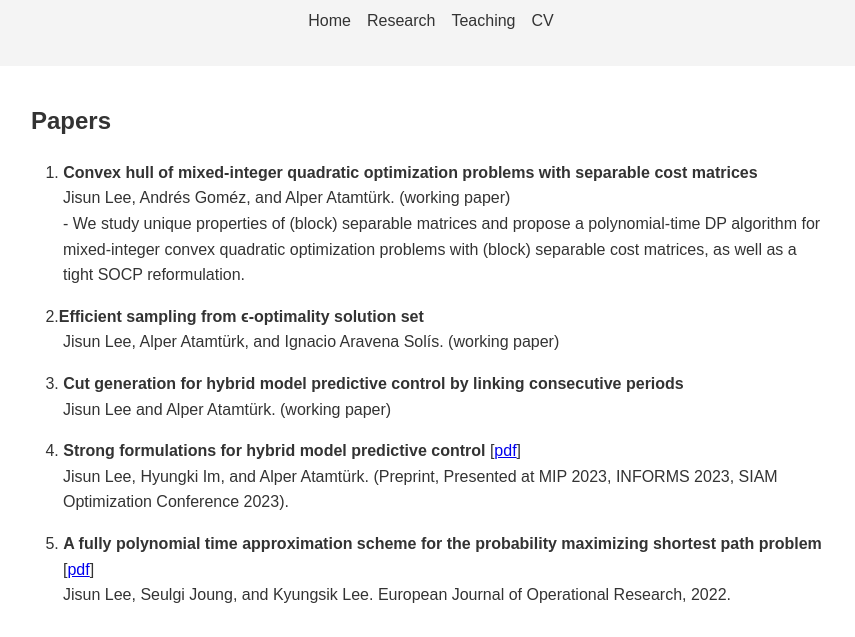
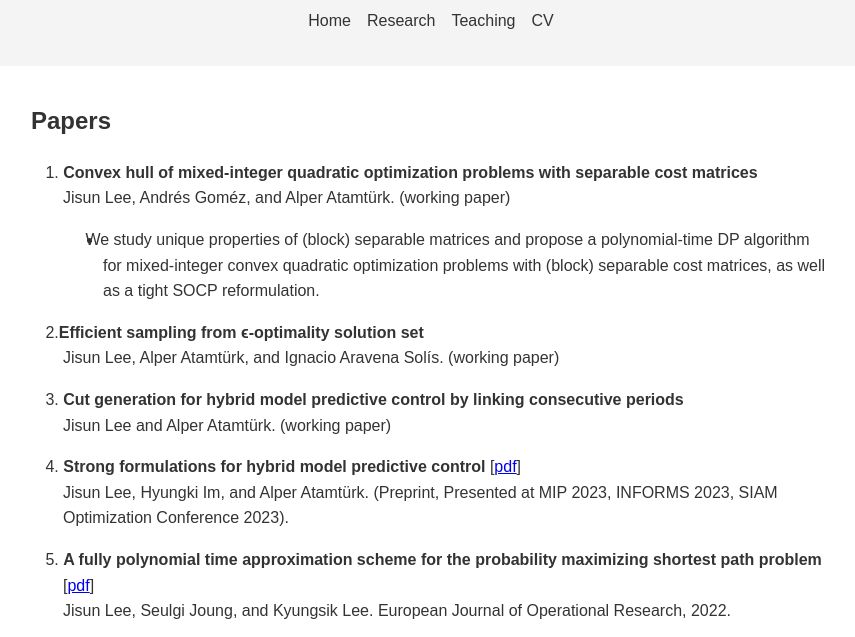
Before and after one commit to jsl0713/jsl0713.github.io, a plain HTML site: page research.html in a window 1280 px wide. Shown: the part 102-739 px from the top of the page, without its empty margins (209-1064 px from the left). Drawn offline with Linux system fonts and the light colour scheme.

Commit message:
Update research.html

```diff
--- a/research.html
+++ b/research.html
@@ -62,8 +62,10 @@
             <h2>Papers</h2>
             <div class="paper">
                 <p>1. <strong>Convex hull of mixed-integer quadratic optimization problems with separable cost matrices</strong> <br>
-                    Jisun Lee, Andrés Goméz, and Alper Atamtürk. (working paper)<br>
-                - We study unique properties of (block) separable matrices and propose a polynomial-time DP algorithm for mixed-integer convex quadratic optimization problems with (block) separable cost matrices, as well as a tight SOCP reformulation.</p>
+                    Jisun Lee, Andrés Goméz, and Alper Atamtürk. (working paper)<br></p>
+                <ul>
+                    <li>We study unique properties of (block) separable matrices and propose a polynomial-time DP algorithm for mixed-integer convex quadratic optimization problems with (block) separable cost matrices, as well as a tight SOCP reformulation.</li>
+                </ul>
             </div>
             <div class="paper">
                 <p>2.<strong>Efficient sampling from ϵ-optimality solution set</strong> <br>
```
